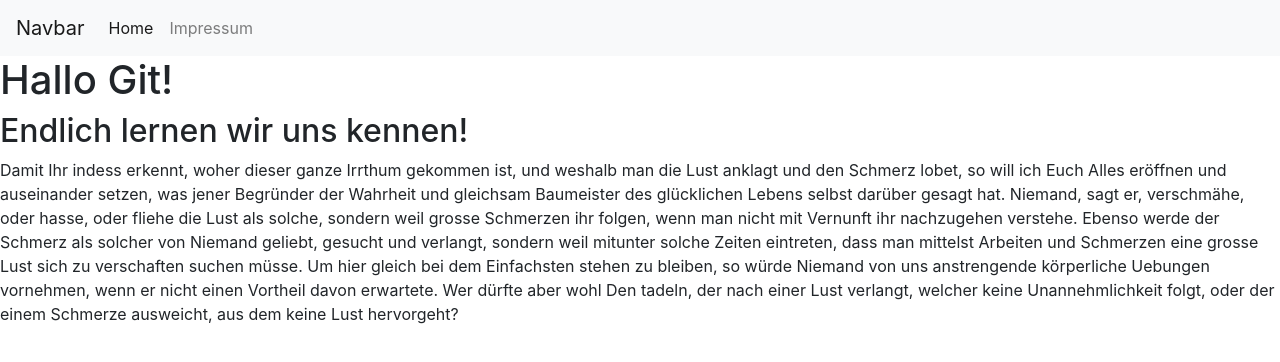
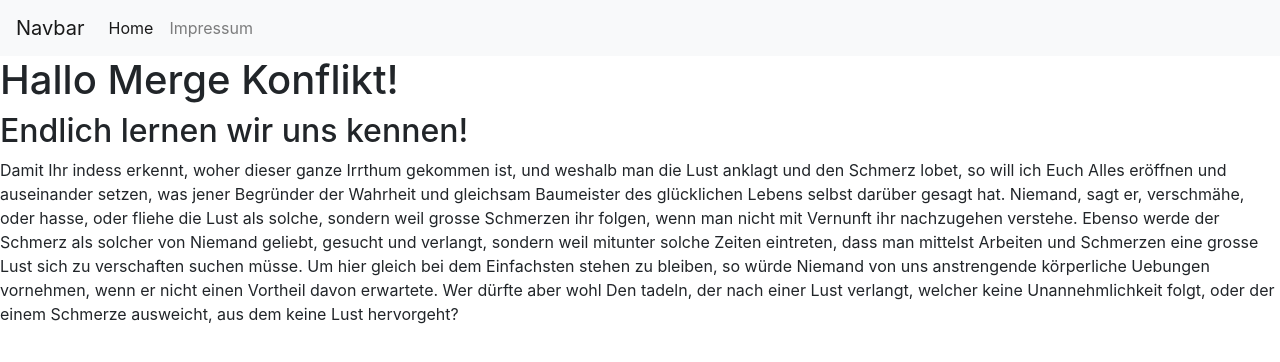
Before and after one commit to JoergDiedrichsen/git-buch-webseite, a plain HTML site: page index.html in a window 1280 px wide. Drawn offline with nearby package versions, Linux system fonts and the light colour scheme.

Commit message:
Setze Titel für Merge Konflikt

```diff
--- a/index.html
+++ b/index.html
@@ -24,7 +24,7 @@
 	</div>
 	</nav>
   <body>
-    <h1>Hallo Git!</h1>
+    <h1>Hallo Merge Konflikt!</h1>
     <h2>Endlich lernen wir uns kennen!</h2>
 	<p>Damit Ihr indess erkennt, woher dieser ganze Irrthum gekommen ist, und weshalb man die Lust anklagt und den Schmerz lobet, so will ich Euch Alles eröffnen und auseinander setzen, was jener Begründer der Wahrheit und gleichsam Baumeister des glücklichen Lebens selbst darüber gesagt hat. Niemand, sagt er, verschmähe, oder hasse, oder fliehe die Lust als solche, sondern weil grosse Schmerzen ihr folgen, wenn man nicht mit Vernunft ihr nachzugehen verstehe. Ebenso werde der Schmerz als solcher von Niemand geliebt, gesucht und verlangt, sondern weil mitunter solche Zeiten eintreten, dass man mittelst Arbeiten und Schmerzen eine grosse Lust sich zu verschaften suchen müsse. Um hier gleich bei dem Einfachsten stehen zu bleiben, so würde Niemand von uns anstrengende körperliche Uebungen vornehmen, wenn er nicht einen Vortheil davon erwartete. Wer dürfte aber wohl Den tadeln, der nach einer Lust verlangt, welcher keine Unannehmlichkeit folgt, oder der einem Schmerze ausweicht, aus dem keine Lust hervorgeht?</p>
     <!-- Optional JavaScript -->
```
